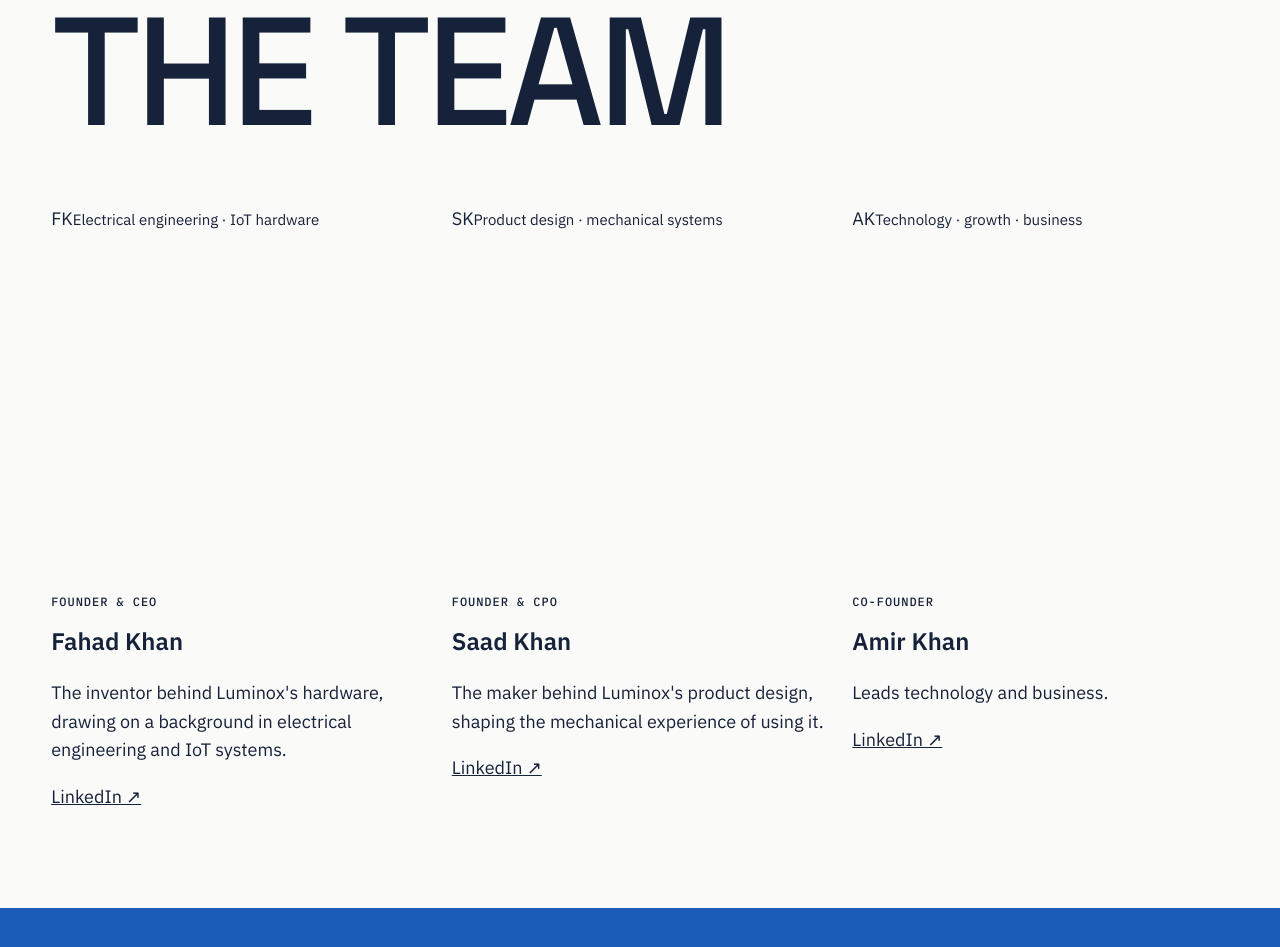
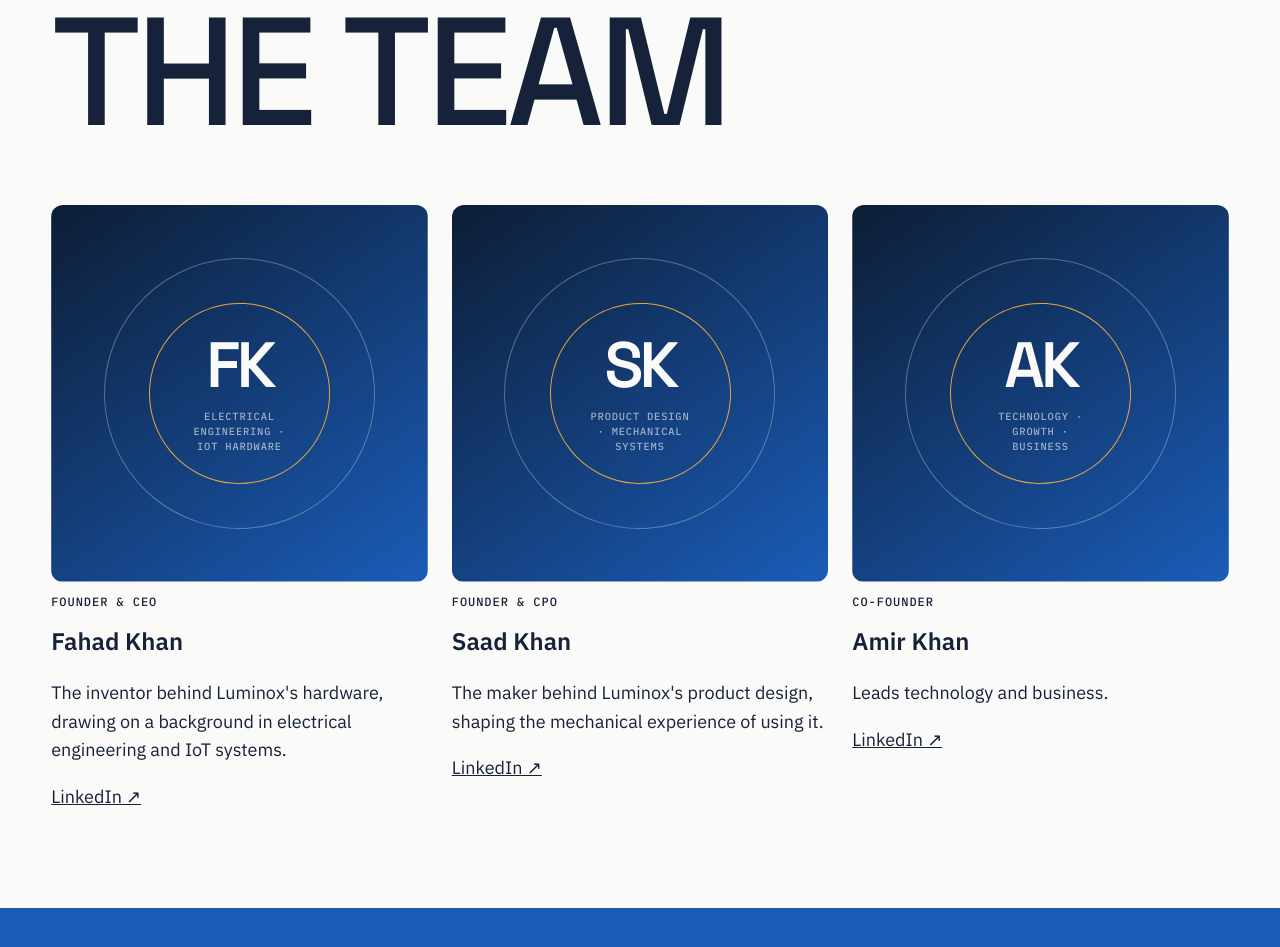
Before and after one commit to amirkhanworks/LMX-New, a website built with Vite: page about.html in a window 1280 px wide. Shown: the part 2377-3324 px from the top of the page. Built offline with nearby package versions, Linux system fonts and the light colour scheme; some packages are replaced by stand-ins of ours.

Commit message:
Style branded founder marks for missing portraits

```diff
--- a/src/styles/sections.css
+++ b/src/styles/sections.css
@@ -107,3 +107,11 @@
   .zoom__grid{margin-top:1.75rem}
   .cta .display{font-size:clamp(3rem,14vw,6rem)}
 }
+
+/* Founder image fallback: branded identity marks, never broken image boxes */
+.founder-mark{display:grid;place-items:center;position:relative;overflow:hidden;background:linear-gradient(145deg,var(--navy),var(--blue));color:var(--paper)}
+.founder-mark::before,.founder-mark::after{content:"";position:absolute;border:1px solid var(--paper-30);border-radius:50%;inset:14%;transform:rotate(18deg)}
+.founder-mark::after{inset:26%;border-color:var(--amber);transform:rotate(-18deg)}
+.founder-mark__grid{position:relative;z-index:1;display:grid;place-items:center;text-align:center;gap:.75rem;padding:1rem}
+.founder-mark__grid span{font:600 clamp(2.5rem,5vw,4.5rem)/1 var(--font-display);letter-spacing:-.06em}
+.founder-mark__grid small{font:500 .65rem/1.4 var(--font-mono);letter-spacing:.08em;text-transform:uppercase;color:var(--paper-60);max-width:18ch}
```
